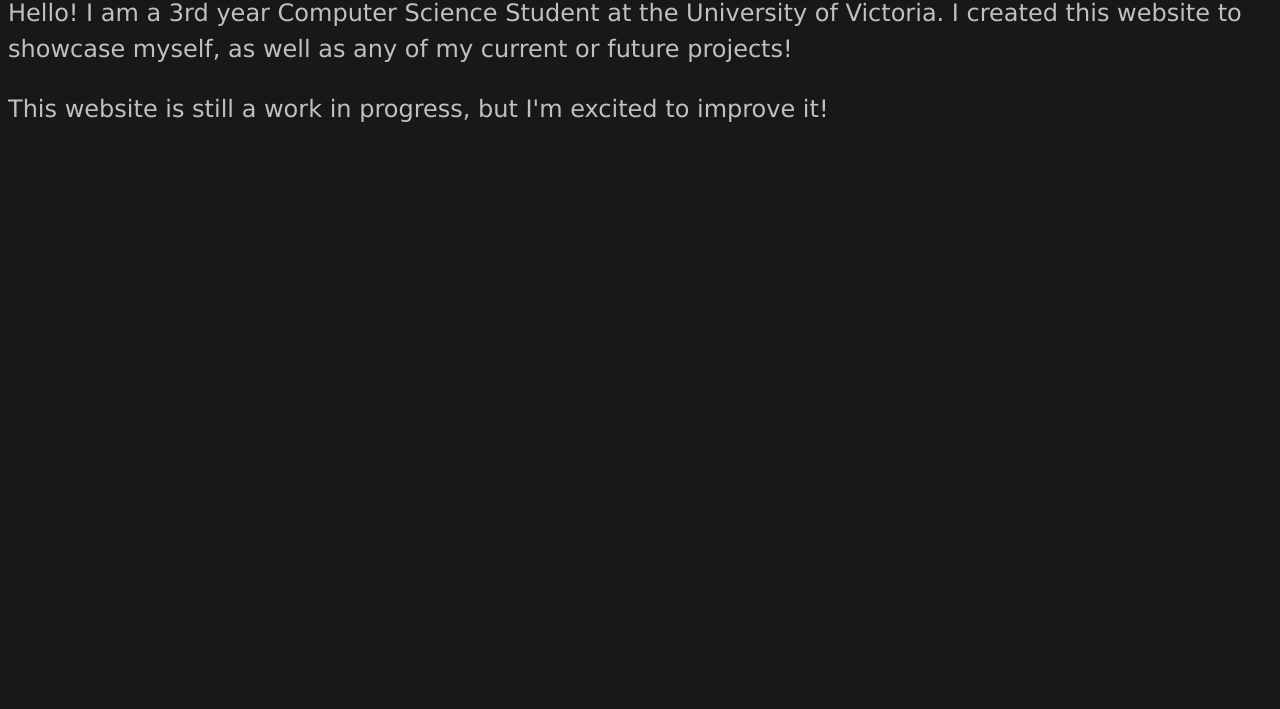
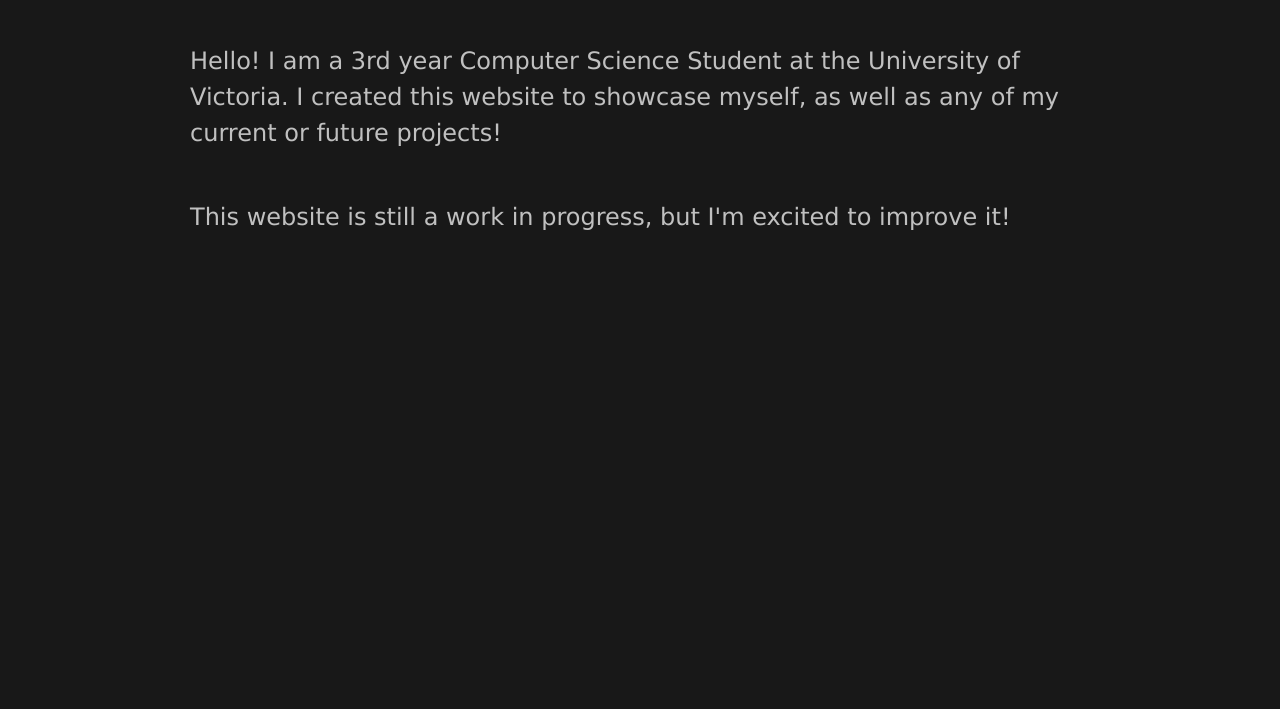
Before and after one commit to jerometaruc/jerometaruc.github.io, a plain HTML site: page index.html in a window 1280 px wide. Shown: the part 91-800 px from the top of the page. Drawn offline with Linux system fonts and the light colour scheme.

Commit message:
Layout changes to index.html and style.css

```diff
--- a/index.html
+++ b/index.html
@@ -8,6 +8,7 @@
 </head>
 <body>
     <h1>Jerome Taruc</h1>
+    <div class="flex-container">
         <p>
             Hello! I am a 3rd year Computer Science Student at the University of Victoria. I created this
             website to showcase myself, as well as any of my current or future projects!
@@ -15,5 +16,6 @@
         <p>
             This website is still a work in progress, but I'm excited to improve it!
         </p>
+    </div>
 </body>
 </html>
--- a/style.css
+++ b/style.css
@@ -1,8 +1,10 @@
 html, body {
     background-color: rgb(24, 24, 24);
     color: rgb(192, 192, 192);
-    height: 90%;
+    height: 100%;
     line-height: 1.5;
+    display: flex;
+    flex-direction: column;
     align-items: center;
 }
 
@@ -16,3 +18,11 @@
     font-family: Verdana, Geneva, Tahoma, sans-serif;
     font-size: 24px;
 }
+
+.flex-container {
+    display: flex;
+    flex-direction: column;
+    align-items: flex-start;
+    width: 90%;
+    max-width: 1000px;
+}
```
Lines whose indentation alone changed are shown as unchanged.
